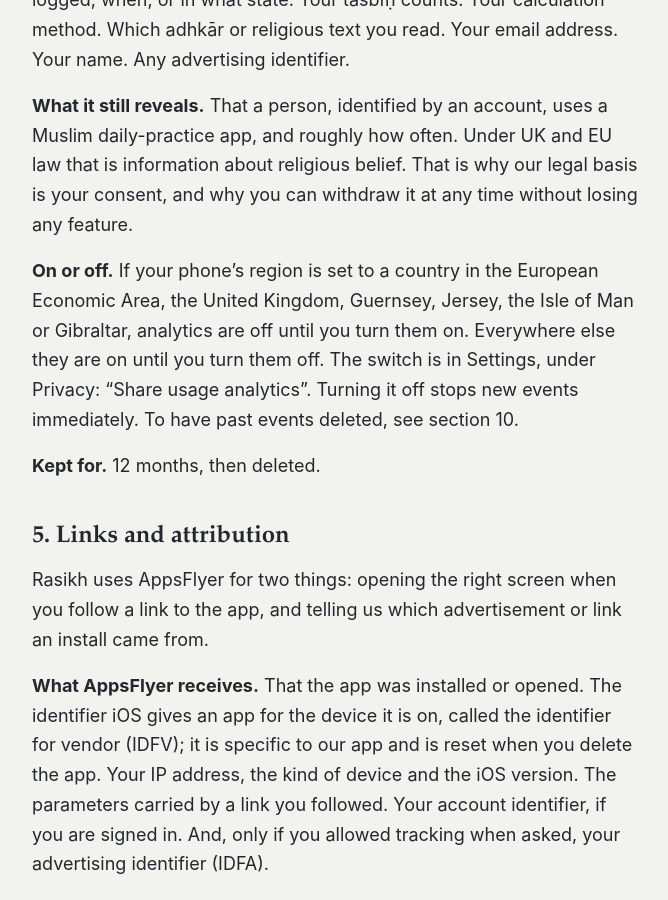
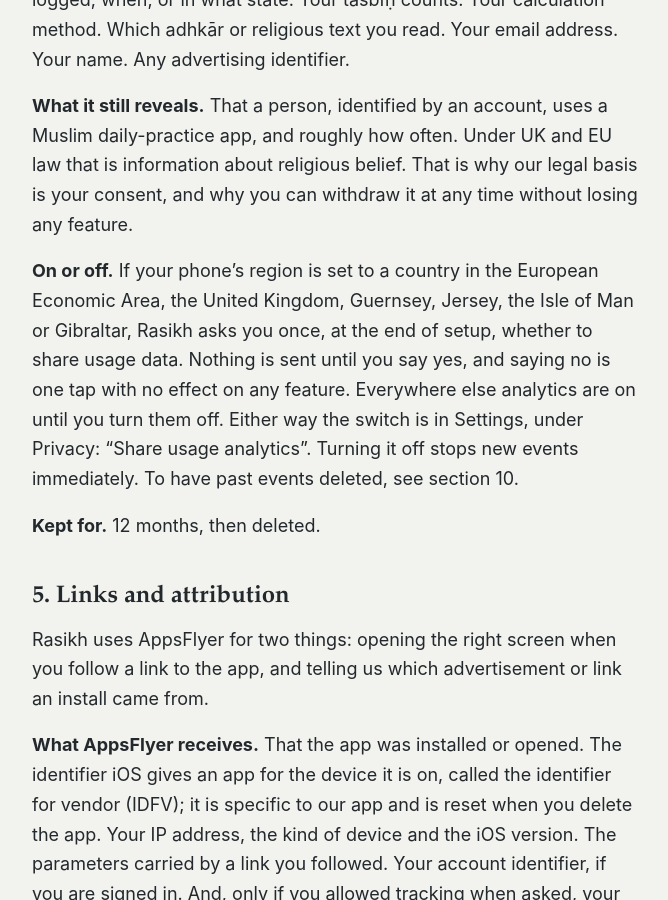
Before and after one commit to vdburger1991/tjbventures-legal, a Jekyll site: the page built from rasikh-privacy.md, in a window 1280 px wide and 900 px high, scrolled down 6445 px. Shown: the whole window, without its empty margins (304-972 px from the left). Built offline with Jekyll 4.4.1, drawn with Linux system fonts in a browser that asks for light colours.

Commit message:
rasikh-privacy.md: consent regions are asked once at the end of setup (16 Sep)

```diff
--- a/rasikh-privacy.md
+++ b/rasikh-privacy.md
@@ -93,7 +93,7 @@
 
 **What it still reveals.** That a person, identified by an account, uses a Muslim daily-practice app, and roughly how often. Under UK and EU law that is information about religious belief. That is why our legal basis is your consent, and why you can withdraw it at any time without losing any feature.
 
-**On or off.** If your phone's region is set to a country in the European Economic Area, the United Kingdom, Guernsey, Jersey, the Isle of Man or Gibraltar, analytics are off until you turn them on. Everywhere else they are on until you turn them off. The switch is in Settings, under Privacy: "Share usage analytics". Turning it off stops new events immediately. To have past events deleted, see section 10.
+**On or off.** If your phone's region is set to a country in the European Economic Area, the United Kingdom, Guernsey, Jersey, the Isle of Man or Gibraltar, Rasikh asks you once, at the end of setup, whether to share usage data. Nothing is sent until you say yes, and saying no is one tap with no effect on any feature. Everywhere else analytics are on until you turn them off. Either way the switch is in Settings, under Privacy: "Share usage analytics". Turning it off stops new events immediately. To have past events deleted, see section 10.
 
 **Kept for.** 12 months, then deleted.
 
```
